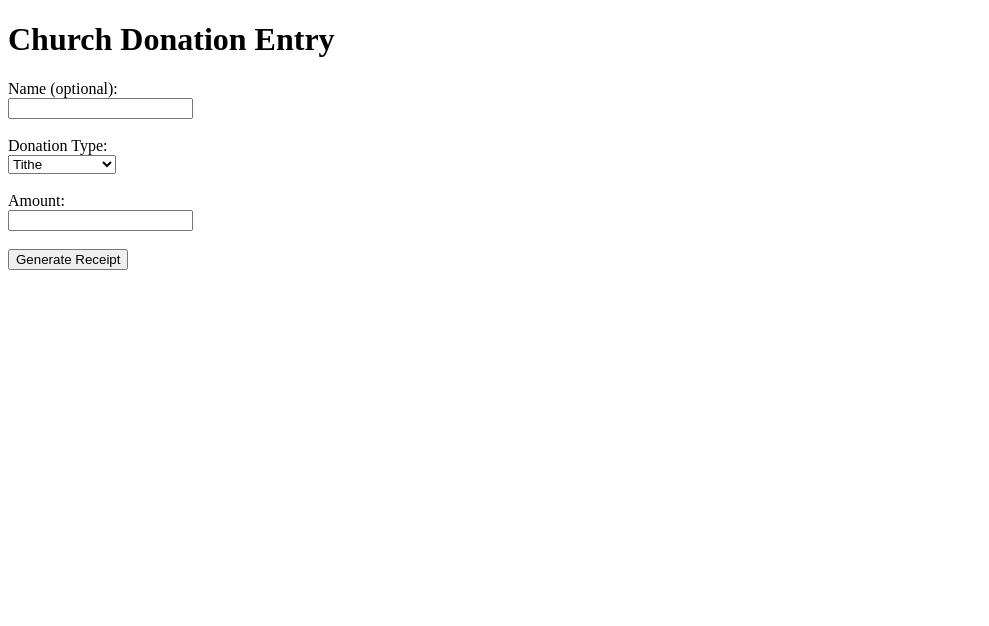
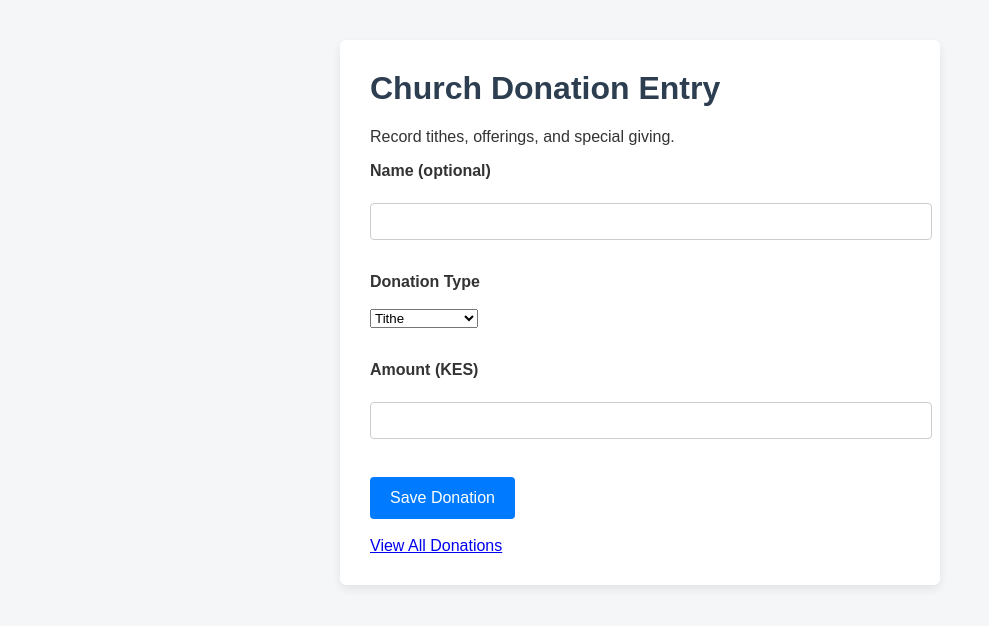
Before and after one commit to vincent-matini/church-donation-flask, a Flask app: page / in a window 1280 px wide. Shown: the top 626 px of the page, without its empty margins (0-989 px from the left). Run offline with Flask 3, Linux system fonts and the light colour scheme.

Commit message:
Phase 1: professional UI styling

```diff
--- /dev/null
+++ b/church-receipts/static/style.css
@@ -0,0 +1,94 @@
+/* -------- Global -------- */
+body {
+  font-family: Arial, Helvetica, sans-serif;
+  background-color: #f4f6f8;
+  margin: 0;
+  padding: 0;
+  color: #333;
+}
+
+.container {
+  max-width: 900px;
+  margin: 40px auto;
+  background: #ffffff;
+  padding: 30px;
+  border-radius: 6px;
+  box-shadow: 0 4px 10px rgba(0,0,0,0.08);
+}
+
+h1, h2, h3 {
+  margin-top: 0;
+  color: #2c3e50;
+}
+
+/* -------- Navigation -------- */
+.nav {
+  margin-bottom: 20px;
+}
+
+.nav a {
+  margin-right: 15px;
+  text-decoration: none;
+  color: #007bff;
+  font-weight: bold;
+}
+
+.nav a:hover {
+  text-decoration: underline;
+}
+
+/* -------- Forms -------- */
+form label {
+  display: block;
+  margin-top: 15px;
+  font-weight: bold;
+}
+
+form input {
+  width: 100%;
+  padding: 10px;
+  margin-top: 5px;
+  border-radius: 4px;
+  border: 1px solid #ccc;
+}
+
+button {
+  margin-top: 20px;
+  padding: 12px 20px;
+  background-color: #007bff;
+  color: white;
+  border: none;
+  border-radius: 4px;
+  cursor: pointer;
+  font-size: 16px;
+}
+
+button:hover {
+  background-color: #0056b3;
+}
+
+/* -------- Tables -------- */
+table {
+  width: 100%;
+  border-collapse: collapse;
+  margin-top: 20px;
+}
+
+table th,
+table td {
+  padding: 12px;
+  border-bottom: 1px solid #ddd;
+  text-align: left;
+}
+
+table th {
+  background-color: #f1f1f1;
+}
+
+/* -------- Footer -------- */
+.footer {
+  margin-top: 40px;
+  text-align: center;
+  font-size: 14px;
+  color: #777;
+}
--- a/church-receipts/templates/index.html
+++ b/church-receipts/templates/index.html
@@ -1,26 +1,35 @@
 <!DOCTYPE html>
 <html>
 <head>
+  <meta charset="UTF-8">
   <title>Church Donation Entry</title>
+  <link rel="stylesheet" href="{{ url_for('static', filename='style.css') }}">
 </head>
-<body>
-  <h1>Church Donation Entry</h1>
+<body style="font-family: Arial, sans-serif; max-width: 600px; margin: auto;">
+  <div class="container">
+    <h1>Church Donation Entry</h1>
+  <p>Record tithes, offerings, and special giving.</p>
 
   <form method="POST">
-    <label>Name (optional):</label><br />
+    <label>Name (optional)</label><br />
     <input type="text" name="name" /><br /><br />
 
-    <label>Donation Type:</label><br />
+    <label>Donation Type</label><br />
     <select name="type">
       <option value="Tithe">Tithe</option>
       <option value="Offering">Offering</option>
       <option value="Special Giving">Special Giving</option>
     </select><br /><br />
 
-    <label>Amount:</label><br />
+    <label>Amount (KES)</label><br />
     <input type="number" name="amount" required /><br /><br />
 
-    <button type="submit">Generate Receipt</button>
+    <button type="submit">Save Donation</button>
   </form>
+
+  <br />
+  <a href="/donations">View All Donations</a>
+  </div>
 </body>
+
 </html>
```
Also changed, not shown: church-receipts/templates/donations.html (+10 -4 lines).
